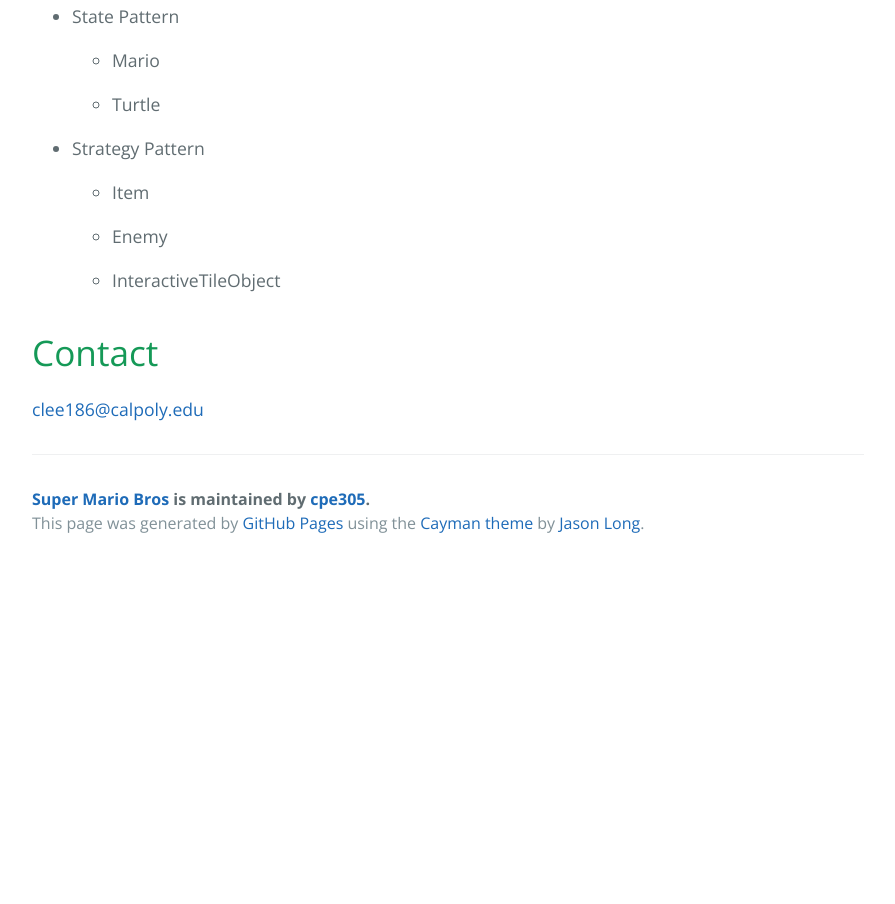
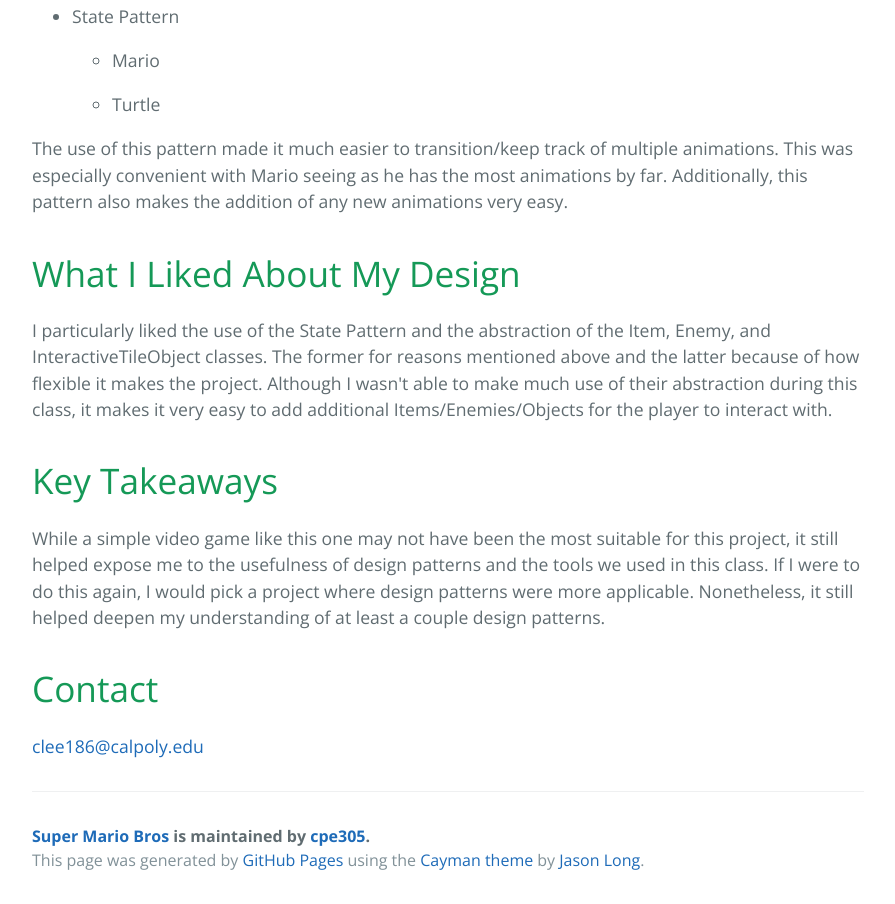
Before and after one commit to cpe305/fall2016-project-chrisLee413, a plain HTML site: page index.html in a window 1280 px wide. Shown: the part 1475-2379 px from the top of the page, without its empty margins (192-1087 px from the left). Before the commit the page ends 2042 px from the top, so only its background shows below. Drawn offline with nearby package versions, Linux system fonts and the light colour scheme.

Commit message:
Create master branch via GitHub

```diff
--- a/index.html
+++ b/index.html
@@ -63,16 +63,19 @@
 <li><p>Turtle</p></li>
 </ul>
 </li>
-<li>
-<p>Strategy Pattern</p>
+</ul>
 
-<ul>
-<li><p>Item</p></li>
-<li><p>Enemy</p></li>
-<li><p>InteractiveTileObject</p></li>
-</ul>
-</li>
-</ul>
+<p>The use of this pattern made it much easier to transition/keep track of multiple animations.  This was especially convenient with Mario seeing as he has the most animations by far.  Additionally, this pattern also makes the addition of any new animations very easy.</p>
+
+<h1>
+<a id="what-i-liked-about-my-design" class="anchor" href="#what-i-liked-about-my-design" aria-hidden="true"><span aria-hidden="true" class="octicon octicon-link"></span></a>What I Liked About My Design</h1>
+
+<p>I particularly liked the use of the State Pattern and the abstraction of the Item, Enemy, and InteractiveTileObject classes.  The former for reasons mentioned above and the latter because of how flexible it makes the project.  Although I wasn't able to make much use of their abstraction during this class, it makes it very easy to add additional Items/Enemies/Objects for the player to interact with.</p>
+
+<h1>
+<a id="key-takeaways" class="anchor" href="#key-takeaways" aria-hidden="true"><span aria-hidden="true" class="octicon octicon-link"></span></a>Key Takeaways</h1>
+
+<p>While a simple video game like this one may not have been the most suitable for this project, it still helped expose me to the usefulness of design patterns and the tools we used in this class.  If I were to do this again, I would pick a project where design patterns were more applicable.  Nonetheless, it still helped deepen my understanding of at least a couple design patterns.</p>
 
 <h1>
 <a id="contact" class="anchor" href="#contact" aria-hidden="true"><span aria-hidden="true" class="octicon octicon-link"></span></a>Contact</h1>
```
Also changed, not shown: params.json (+1 -1 lines).
